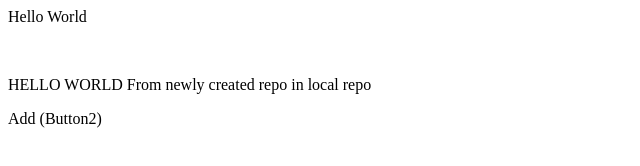
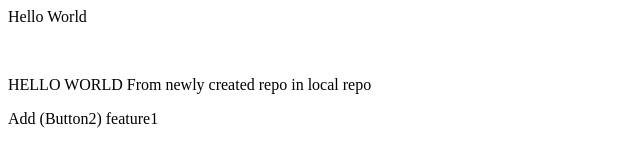
Before and after one commit to shreepad1067/localrepo, a plain HTML site: page index.html in a window 1280 px wide. Shown: the full height of the page, 0-640 px from the left. Drawn offline with Linux system fonts and the light colour scheme.

```diff
--- a/index.html
+++ b/index.html
@@ -1,4 +1,4 @@
 <p>Hello World</p>
 <br>
 <p>HELLO WORLD From newly created repo in local repo</p>
-<p>Add (Button2)</p>
+<p>Add (Button2) feature1</p>
```
